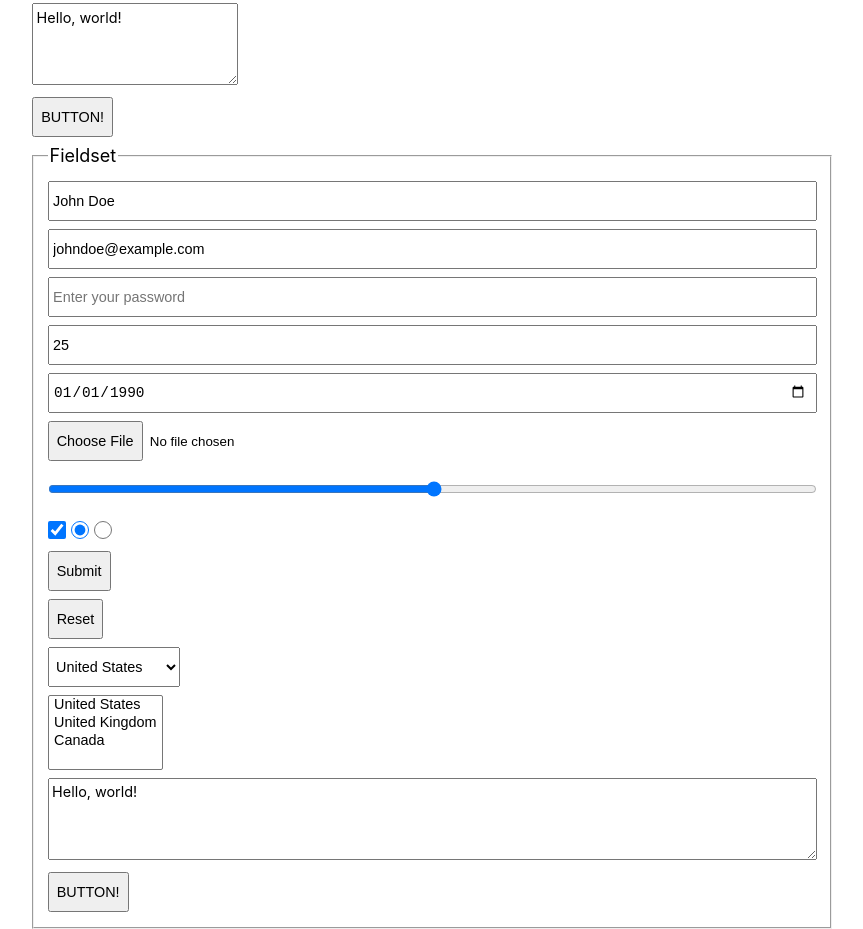
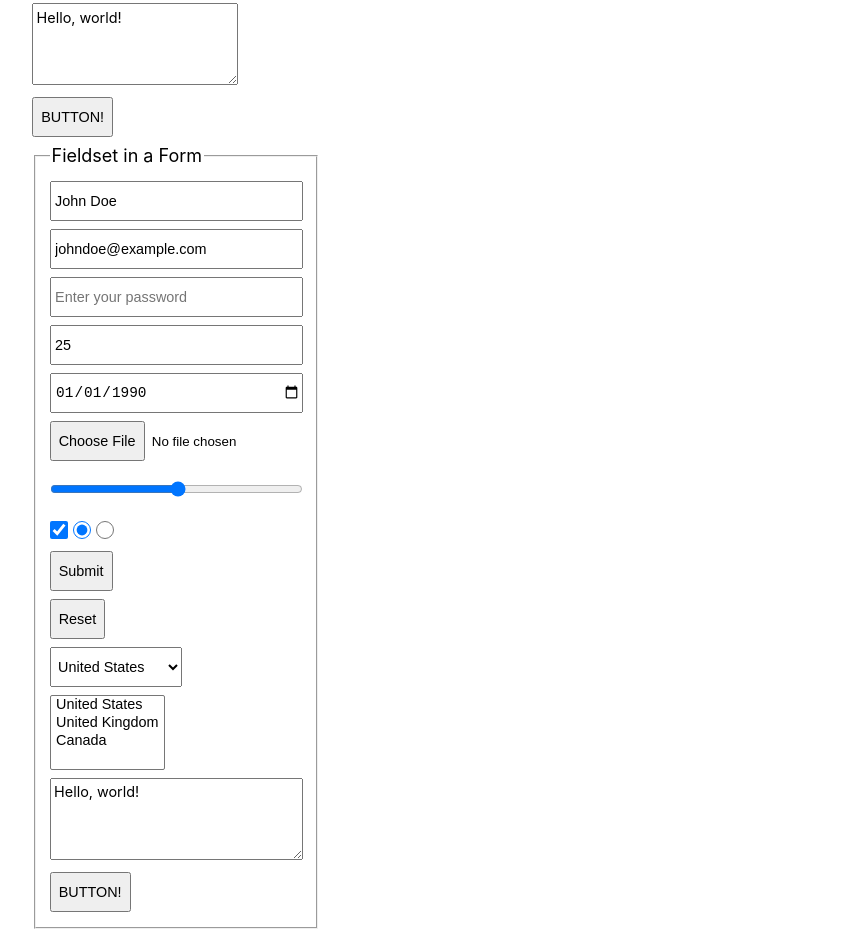
Before and after one commit to broadwayinc/style-blank, a website: page index.html in a window 1280 px wide. Shown: the part 1788-2717 px from the top of the page, without its empty margins (208-1071 px from the left). Drawn offline with Linux system fonts and the light colour scheme.

Commit message:
refactor form structure and improve input styling

```diff
--- a/blank.css
+++ b/blank.css
@@ -7,21 +7,22 @@ body {
     text-rendering: optimizeLegibility;
     -webkit-font-smoothing: antialiased;
     -moz-osx-font-smoothing: grayscale;
+    --style-blank-input-height: 40px;
 }
 
-fieldset textarea, fieldset input:not([type="checkbox"]):not([type="radio"]):not([type="file"]):not([type="submit"]):not([type="reset"]):not([type="button"]) {
+form > fieldset textarea, form > fieldset input:not([type="checkbox"]):not([type="radio"]):not([type="file"]):not([type="submit"]):not([type="reset"]):not([type="button"]) {
     width: 100%;
 }
 
+form > fieldset {
+    display: inline-block;
+}
+
 input:not([type="checkbox"]):not([type="radio"]):not([type="file"]):not([type="submit"]):not([type="reset"]):not([type="button"]) {
-    height: 40px;
+    height: var(--style-blank-input-height);
     padding-left: .25em;
     font-size: 0.8rem;
     box-sizing: border-box;
-}
-
-input[type="date"] {
-    padding-right: .5em;
 }
 
 button,
@@ -29,7 +30,7 @@ input[type="submit"],
 input[type="reset"],
 input::file-selector-button,
 input[type="button"] {
-    height: 40px;
+    height: var(--style-blank-input-height);
     padding: 0 .5em;
     font-size: 0.8rem;
     box-sizing: border-box;
@@ -48,7 +49,7 @@ input[type="radio"] {
 
 textarea {
     font-family: inherit;
-    min-height: 40px;
+    min-height: var(--style-blank-input-height);
     font-size: 0.8rem;
     box-sizing: border-box;
     padding: .25em 0 0 .25em;
@@ -56,7 +57,7 @@ textarea {
 }
 
 select {
-    min-height: 40px;
+    min-height: var(--style-blank-input-height);
     font-size: 0.8rem;
     box-sizing: border-box;
     padding: 0 .25em;
--- a/index.html
+++ b/index.html
@@ -103,10 +103,9 @@ To import the css file, add the following line to the head of your html file:
     <textarea id="message" name="message" placeholder="Enter your message" rows="4">Hello, world!</textarea><br>
     <button>BUTTON!</button>
 
-    <br>
-
+    <form>
         <fieldset>
-        <legend>Fieldset</legend>
+            <legend>Fieldset in a Form</legend>
             <input type="text" name="name" value="John Doe" placeholder="Enter your name"><br>
             <input type="email" name="email" value="johndoe@example.com" placeholder="Enter your email"><br>
             <input type="password" name="password" placeholder="Enter your password"><br>
@@ -137,6 +136,7 @@ To import the css file, add the following line to the head of your html file:
             <textarea id="message" name="message" placeholder="Enter your message" rows="4">Hello, world!</textarea><br>
             <button>BUTTON!</button>
         </fieldset>
+    </form>
 </div>
 
 <footer>
--- a/package.json
+++ b/package.json
@@ -1,6 +1,6 @@
 {
   "name": "style-blank",
-  "version": "1.0.7",
+  "version": "1.1.0",
   "description": "Initialized css template for modern web standard.",
   "main": "blank.css",
   "scripts": {
```
Lines whose indentation alone changed are shown as unchanged.
